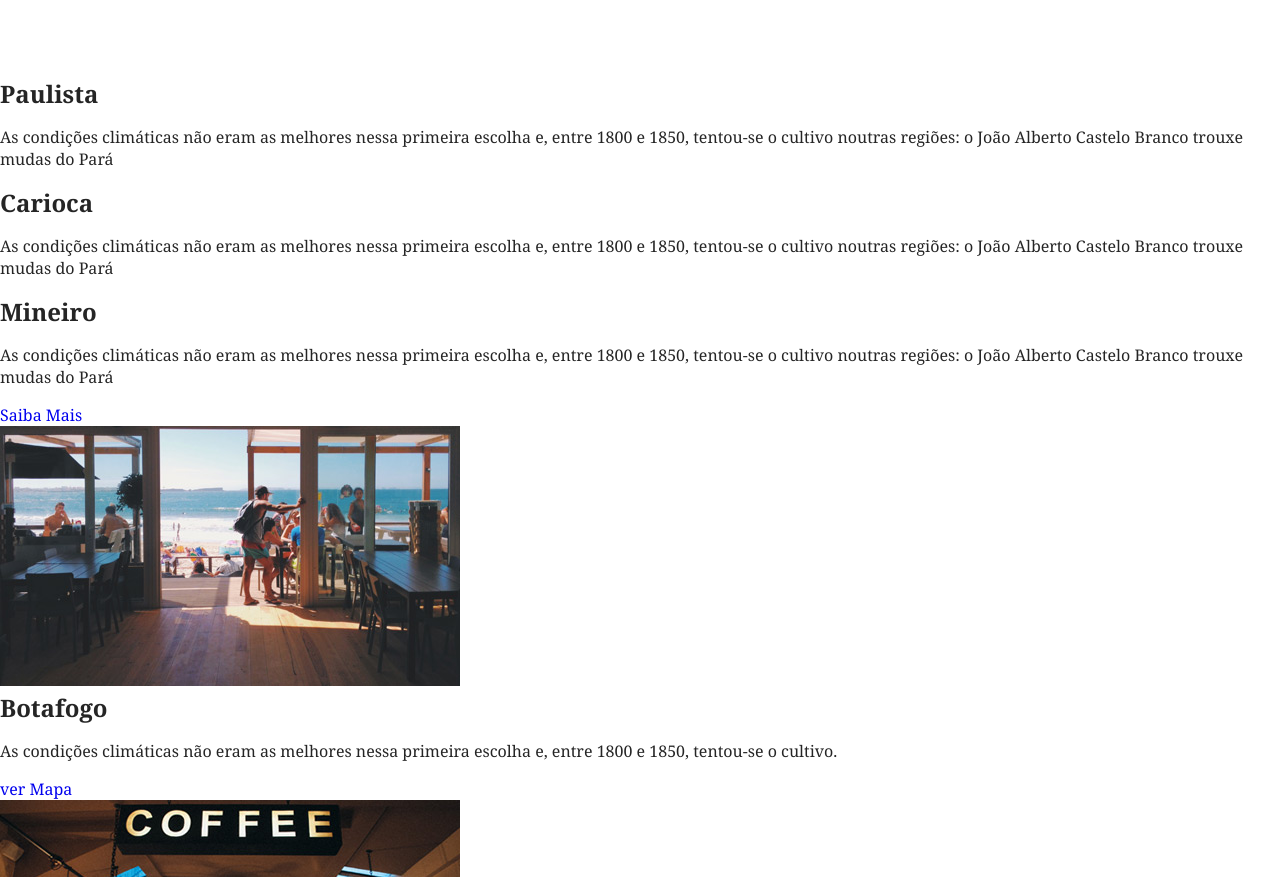
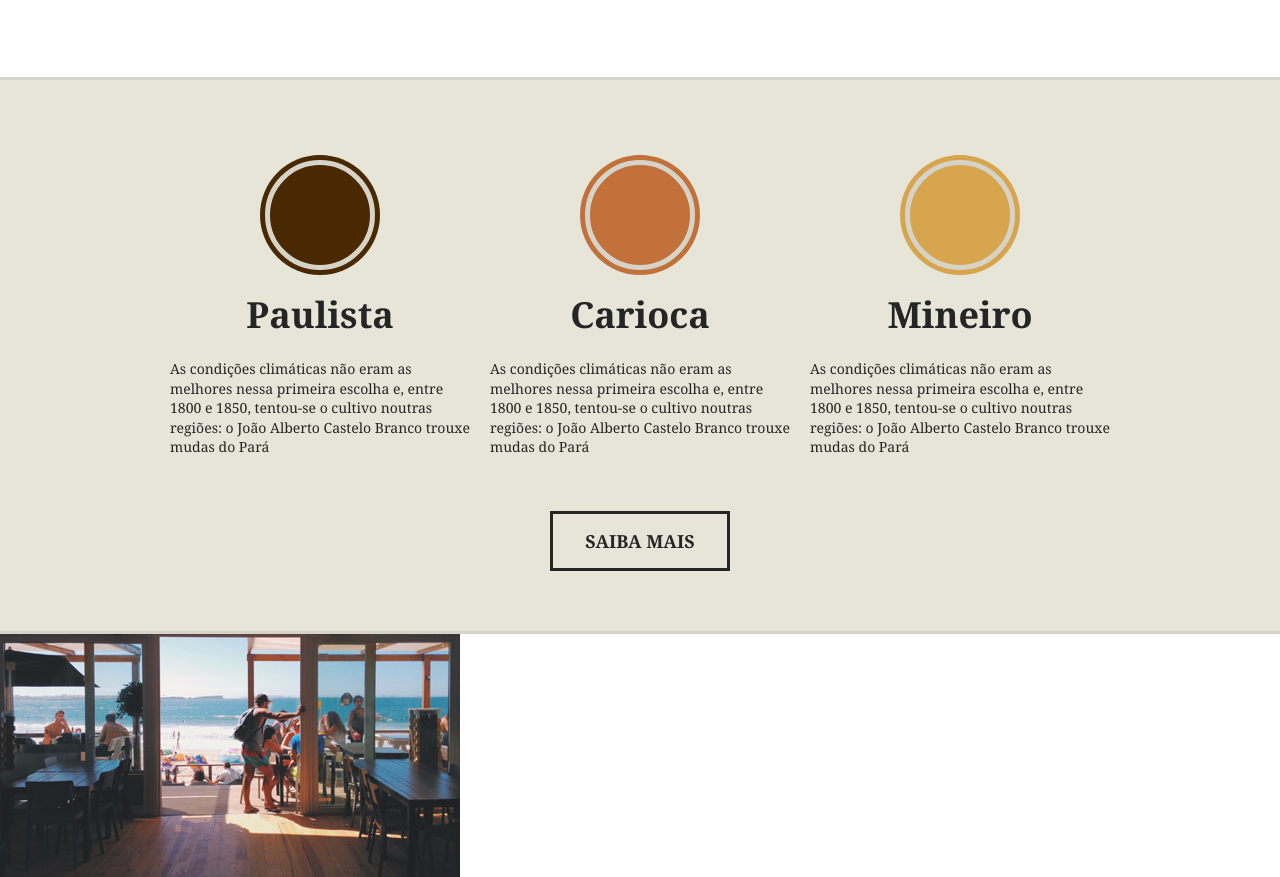
Before and after one commit to fernandoroch/Brafe-CSS-puro, a plain HTML site: page index.html in a window 1280 px wide. Shown: the part 1227-2104 px from the top of the page. Drawn offline with Linux system fonts and the light colour scheme.

Commit message:
Area sobre

```diff
--- a/assets/css/style.css
+++ b/assets/css/style.css
@@ -135,3 +135,64 @@ body {
 }
 
 /*   Produtos   */
+
+.produtos {
+  background: #e7e4d8;
+  padding: 60px 0;
+  border-top: 3px solid #d6d3c8;
+  border-bottom: 3px solid #d6d3c8;
+}
+
+.produto-item {
+  width: 300px;
+  float: left;
+  margin: 0 10px 20px 10px;
+}
+
+.produto-item h2 {
+  text-align: center;
+  font-size: 2.25em;
+  margin-bottom: 20px;
+}
+
+.produto-item h2::before {
+  content: "";
+  display: block;
+  width: 100px;
+  height: 100px;
+  border-radius: 50%;
+  margin: 20px auto;
+  background: currentColor;
+  border: 5px solid #d6d3c8;
+  box-shadow: 0 0 0 5px currentColor;
+}
+
+.produto-item:nth-child(1) h2::before {
+  color: #492901;
+}
+
+.produto-item:nth-child(2) h2::before {
+  color: #c17139;
+}
+
+.produto-item:nth-child(3) h2::before {
+  color: #d7a54d;
+}
+
+.produto-item p {
+  font-size: 0.875em;
+  line-height: 1.4em;
+}
+
+.produtos-btn {
+  width: 180px;
+  border: 3px solid #252525;
+  color: #252525;
+  display: block;
+  font-size: 1.125em;
+  font-weight: bold;
+  text-transform: uppercase;
+  text-align: center;
+  padding: 15px 0;
+  margin: 20px auto 0 auto;
+}
--- a/index.html
+++ b/index.html
@@ -45,22 +45,22 @@
     <p>O café é uma bebida produzida a partir dos grãos torrados do fruto do cafeeiro. É servido tradicionalm aente quente, mas também pode ser consumido gelado. Ele é um estimulante, por possuir cafeína — geralmente 80 a 140 mg para cada 207 ml dependendo do método de preparação.</p>
   </section>
 
-  <section>
-    <div>
-      <div>
+  <section class="produtos">
+    <div class="container clear-container">
+      <div class="produto-item">
         <h2>Paulista</h2>
         <p>As condições climáticas não eram as melhores nessa primeira escolha e, entre 1800 e 1850, tentou-se o cultivo noutras regiões: o João Alberto Castelo Branco trouxe mudas do Pará</p>
       </div>
-      <div>
+      <div class="produto-item">
         <h2>Carioca</h2>
         <p>As condições climáticas não eram as melhores nessa primeira escolha e, entre 1800 e 1850, tentou-se o cultivo noutras regiões: o João Alberto Castelo Branco trouxe mudas do Pará</p>
       </div>
-      <div>
+      <div class="produto-item">
         <h2>Mineiro</h2>
         <p>As condições climáticas não eram as melhores nessa primeira escolha e, entre 1800 e 1850, tentou-se o cultivo noutras regiões: o João Alberto Castelo Branco trouxe mudas do Pará</p>
       </div>
-      <a href="#">Saiba Mais</a></a>
     </div>
+    <a class="produtos-btn" href="#">Saiba Mais</a></a>
   </section>
 
   <section>
```
